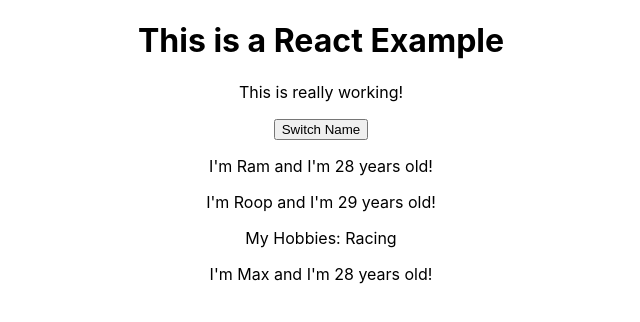
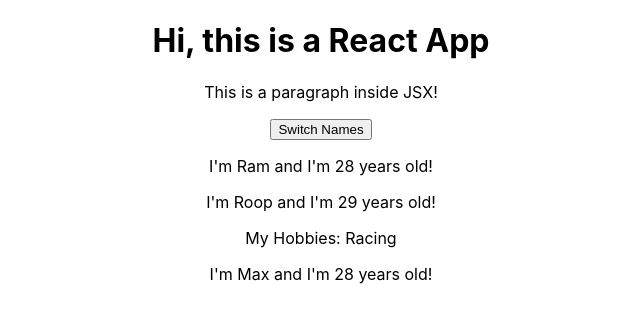
Before and after one commit to Ch-sriram/react, a React (Create React App) app in the folder react-examples/: page / in a window 1280 px wide. Shown: the top 322 px of the page, without its empty margins (319-959 px from the left). Built offline with nearby package versions, Linux system fonts and the light colour scheme.

Commit message:
useState() Hook for stateful functional components

```diff
--- a/react-examples/src/App.js
+++ b/react-examples/src/App.js
@@ -1,115 +1,204 @@
-import React, { Component } from 'react';
+import React, { useState } from 'react';
 import './App.css';
 
 import { Person } from './components/person/person.component';
 
-class App extends Component {
 /**
-   * Typically, state is a pre-defined variable where we store
-   * the state of a stateful/smart/container component.
+ * Prior to React v16.8, in order to manage state or make a
+ * stateful component, the only way was to implement a component
+ * extending the React.Component class.
  *
-   * A stateful component is a component which can have some
-   * state that can be managed. A component which doesn't have a
-   * state is known as dumb/stateless/presentational component.
+ * But after the React v16.8 update, we can use React Hooks to
+ * make stateful components out of functional components. Even
+ * though managing state is even now done in a class component,
+ * but we can also use Hooks to make a functional component be
+ * able to manage state.
  *
-   * In React, we implement a stateful component using a class
-   * which extends React.Component class, and we implement a
-   * stateless component using a function.
+ * React Hooks are really just a name for a collection of
+ * functions given by React that are exposed to functional
+ * components to be used for making a functional component
+ * stateful.
  *
-   * Note: We can convert a stateless component (viz. functional
-   * component) into a component which has its own state using
-   * Hooks (useState()). We'll see about it later.
+ * In order to make our App component into a functional
+ * component with hooks (so that it is a stateful component),
+ * we do the following:
  */
 
-  // state now can be defined like this in ES7
-  state = {
-    persons: [
-      { name: 'Ram', age: 28 },
-      { name: 'Roop', age: 29 },
-      { name: 'Max', age: 28 }
-    ],
-    otherState: "This has some value"
-  }
+const App = (props) => {
+  // We now no longer have the state and ay other handler also.
+  // And also, we no longer have the render() method, we simply return JSX code, just as it is in a normal functional component.
+
+  // Now, in order to make sure that this functional App component to be a stateful component, we import the useState() hook from the 'react' library.
 
   /**
-   * The definition of the state above can also be done as
-   * follows (in ES6 way):
+   * Now, the useState() method always returns a list/array of
+   * 2 elements.
+   *  - 1st element in the array is the current state of the
+   *    component.
+   *  - 2nd element is a reference to a function that will allow
+   *    us to update the state of the component whenever the
+   *    component is supposed to be re-rendered.
+   *
+   * Note that the useState() method can take in any kind of
+   * argument and that argument is the change in state that we
+   * will get back as the 1st element of the array that's
+   * returned by the useState() method.
    */
 
-  // constructor() {
-  //   super();
-  //   state = {...}
-  // }
+  const [personsState, personsSetState] = useState({
+    persons: [
+      { name: "Ram", age: 28 },
+      { name: "Roop", age: 29 },
+      { name: "Max", age: 28 },
+    ],
+    otherState: "This has some value",
+  });
 
-  switchNameHandler = () => {
+  // Note that whatever we passed inside the useState() method
+  // is now stored inside personsState.
+
+
+  // We can have a function inside a function in JavaScript
+  // and so, we can define the switchNameHandler inside this
+  // functional component as follows:
+
+  const switchNameHandler = () => {
     // console.log('Was clicked');
+    // DON'T DO THIS: personsState.persons[0].name = 'Milo';
 
-    // We should never manipulate the directly
-    // DON'T DO THIS: this.state.persons[0].name = 'Milo';
-
-    // We can only manipulate the state using the setState()
-    // method, which is an async method.
-
-    // setState() method generally merges whatever we change in
-    // the current state, with our existing state.
-    this.setState({
+    // this is same as this.setState(...) call in here, because
+    // personsSetState is a reference to the method which sets
+    // the state that has been changed in the functional
+    // component and re-renders the component completely.
+    personsSetState({
       persons: [
         { name: "Mar", age: 82 },
         { name: "Poor", age: 92 },
         { name: "Xam", age: 82 },
       ],
     });
+  };
+
+  /**
+   * The only disadvantage with using the useState() Hook is that
+   * the properties in the state passed to the useState() method
+   * which were unchanged, won't be merged with the previous
+   * state, instead, they'll be overridden.
+   *
+   * Meaning, with the handler above, if the previous state had
+   * the otherstate property being used, just because the
+   * personsSetState method reference is passed with only the
+   * changes to the persons property, the otherstate property
+   * (being unchanged in the previous state), won't be merged
+   * with, in the ne state, which is not the case with a class
+   * based component.
+   *
+   * It is better to always look into the console's log to
+   * understand the point made above.
+   *
+   * Now, if we want the unchanged property in the state to be
+   * intact, for that, we can use multiple useState() Hook Calls,
+   * 1 useState() for 1 property in the state to be maintained
+   * inside the current functional component.
+   *
+   * Example below:
+   */
+
+  const [otherState, setOtherState] = useState(personsState.otherState);
+
+  console.log(personsState, otherState);
 
 
-    /**
-     * if this handler is executed, our state will be the
-     * following:
-     *
-     * state = {
-     *  persons: [
-     *    { name: 'Mar', age: 82 },
-     *    { name: 'Poor', age: 92 },
-     *    { name: 'Xam', age: 82 }
-     *  ],
-     *  otherState: "This has some value"
-     * }
-     *
-     * Notice that the value only inside the persons property
-     * has been affected, and no other property has been
-     * affected. The unaffected property will simply be merged
-     * into the state with newly updated properties.
-     */
-  }
+  // Before in a class component, wherever we used this.state to
+  // refer to the state, now here, we can replace it with
+  // personsState. Example below:
 
-  render() {
   return (
     <div className="App">
-        <h1>This is a React Example</h1>
-        <p>This is really working!</p>
+      <h1>Hi, this is a React App</h1>
+      <p>This is a paragraph inside JSX!</p>
 
-        <button
-          onClick={this.switchNameHandler}>
-          Switch Name
+      <button onClick={switchNameHandler}>
+        Switch Names
       </button>
 
       <Person
-          name={this.state.persons[0].name}
-          age={this.state.persons[0].age}
+        name={personsState.persons[0].name}
+        age={personsState.persons[0].age}
       />
 
       <Person
-          name={this.state.persons[1].name}
-          age={this.state.persons[1].age}>
+        name={personsState.persons[1].name}
+        age={personsState.persons[1].age}
+      >
         My Hobbies: Racing
       </Person>
 
       <Person
-          name={this.state.persons[2].name}
-          age={this.state.persons[2].age}
+        name={personsState.persons[2].name}
+        age={personsState.persons[2].age}
       />
     </div>
-    )
+  );
+
 }
 
-}
+
+
+// class App extends Component {
+//   // state now can be defined like this in ES7
+//   state = {
+//     persons: [
+//       { name: 'Ram', age: 28 },
+//       { name: 'Roop', age: 29 },
+//       { name: 'Max', age: 28 }
+//     ],
+//     otherState: "This has some value"
+//   }
+
+  // switchNameHandler = () => {
+  //   // console.log('Was clicked');
+  //   // DON'T DO THIS: this.state.persons[0].name = 'Milo';
+
+  //   this.setState({
+  //     persons: [
+  //       { name: "Mar", age: 82 },
+  //       { name: "Poor", age: 92 },
+  //       { name: "Xam", age: 82 },
+  //     ],
+  //   });
+  // }
+
+//   render() {
+//     return (
+//       <div className="App">
+//         <h1>This is a React Example</h1>
+//         <p>This is really working!</p>
+
+//         <button
+//           onClick={this.switchNameHandler}>
+//           Switch Name
+//         </button>
+
+        // <Person
+        //   name={this.state.persons[0].name}
+        //   age={this.state.persons[0].age}
+        // />
+
+        // <Person
+        //   name={this.state.persons[1].name}
+        //   age={this.state.persons[1].age}>
+        //   My Hobbies: Racing
+        // </Person>
+
+        // <Person
+        //   name={this.state.persons[2].name}
+        //   age={this.state.persons[2].age}
+        // />
+//       </div>
+//     )
+//   }
+
+// }
+
 export default App;
```
Also changed, not shown: 1 other file (tests, documents, lock files or other folders). Lines whose indentation alone changed are shown as unchanged.
